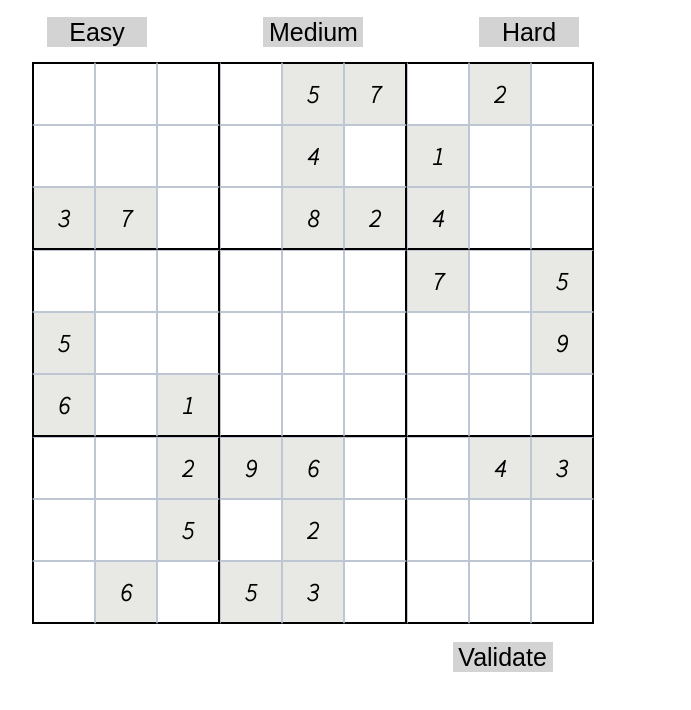
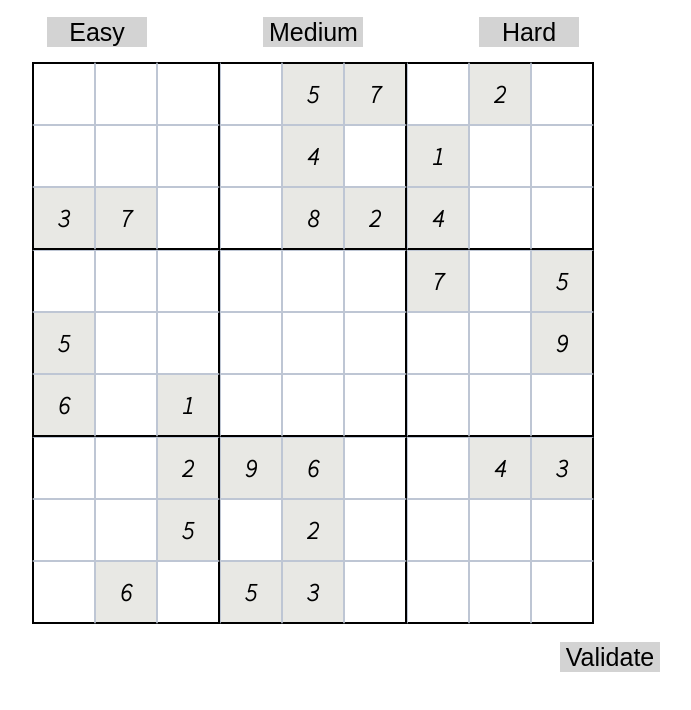
Before and after one commit to edyst/sudoku-edyst-Aakash-08, a plain HTML site: page index.html in a window 1280 px wide. Shown: the part 48-758 px from the top of the page, without its empty margins (327-1018 px from the left). Drawn offline with Linux system fonts and the light colour scheme.

Commit message:
css changed

```diff
--- a/styles.css
+++ b/styles.css
@@ -104,7 +104,7 @@ html {
   justify-content: center;
   align-items: center;
   margin-top: 0;
- margin-left: 30%;
+ margin-left: 47%;
 }
 
 .prefilled {
```
